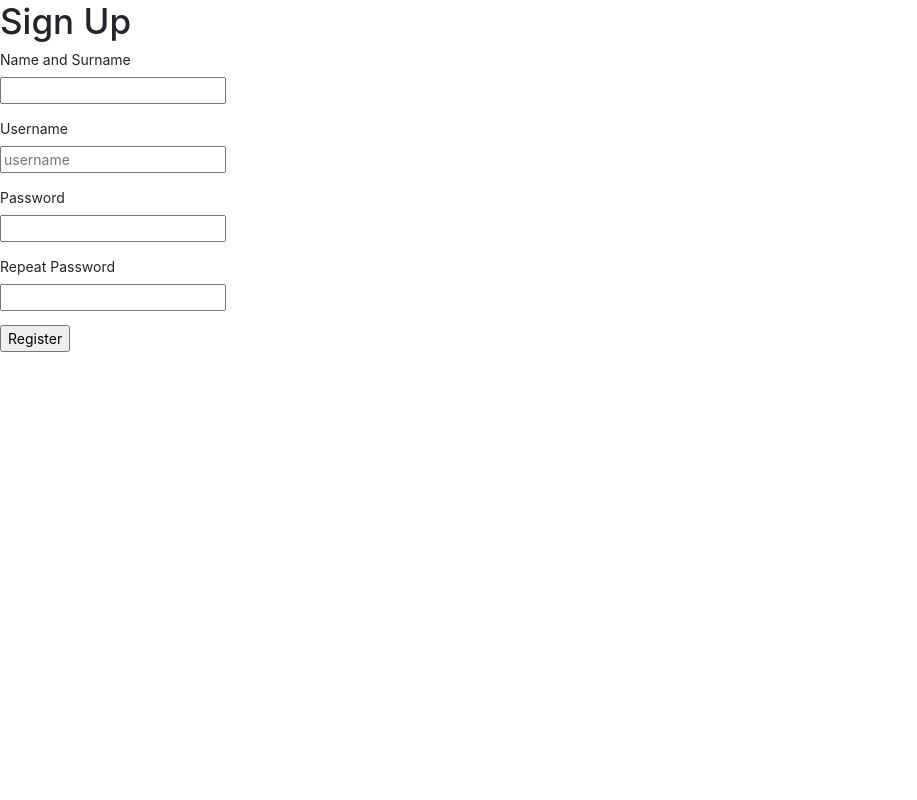
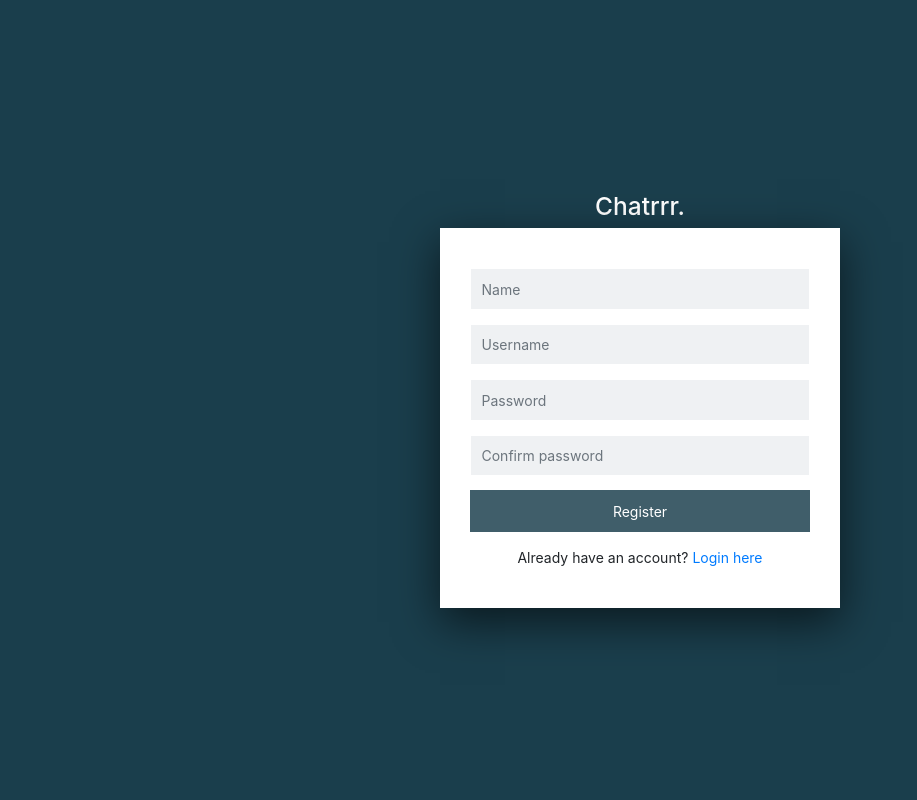
Before and after one commit to hooseinsaid/Flask-Chat--Flask-socketio-, a Flask app: page /register in a window 1280 px wide. Shown: the whole page, without its empty margins (0-917 px from the left). Run offline with Flask 2, Linux system fonts and the light colour scheme; some libraries are stand-ins or nearby versions.

Commit message:
styles update

```diff
--- a/chezchat/__init__.py
+++ b/chezchat/__init__.py
@@ -8,7 +8,7 @@ from flask_socketio import SocketIO
 from flask_login import LoginManager
 
 app = Flask(__name__)
-app.config['SECRET_KEY'] = os.environ.get('SECRET_KEY')
+app.config['SECRET_KEY'] = os.environ.get('SECRET_KEY') or 'Thisisasecret'
 socketio = SocketIO(app, engineio_logger=True, logger=True, cors_allowed_origins='*')
 
 manager = Manager(app)
@@ -22,5 +22,6 @@ migrate = Migrate(app, db)
 
 login = LoginManager(app)
 login.login_view = 'login'
+login.login_message_category = "info"
 
 from chezchat import main
--- a/chezchat/forms.py
+++ b/chezchat/forms.py
@@ -18,8 +18,8 @@ class UserRegistrationForm(FlaskForm):
 class LoginForm(FlaskForm):
     username = StringField('Username', validators=[DataRequired()])
     password = PasswordField('Password', validators=[DataRequired()])
-    submit = SubmitField('Sign In')
+    submit = SubmitField('Login')
 
 class CreateRoomForm(FlaskForm):
     name = StringField('Group name',  validators=[DataRequired(), Length(min=4, max=128)])
-    submit = SubmitField('Create room')
+    submit = SubmitField('Create group')
--- a/chezchat/main.py
+++ b/chezchat/main.py
@@ -42,12 +42,13 @@ def home():
             db.session.add(new_room)
             new_room.subscribers.append(current_user)
             db.session.commit()
-            flash(f'{new_room.name} has been created')
+            flash(f'{new_room.name} has been created', 'success')
             # updates the rooms list in real time for every other user
             socketio.emit('update_rooms', {'name': new_room.name, 'value': new_room.room_id}, broadcast=True)
             return redirect(url_for('home'))
         else:
-            flash('Room not created. Make sure the name field is not empty and is at least 4 characters long ')
+            flash('Room not created. Make sure the name field is not empty and is at least 4 characters long', 'danger')
+            return redirect(url_for('home'))
     return render_template('chatroom.html', form=form, rooms=rooms, current_user=current_user,
                             all_rooms=all_rooms, all_users=all_users, non_friend_users=non_friend_users,
                             zipped_friends_list=zipped_friends_list)
@@ -79,7 +80,7 @@ def register():
         db.session.commit()
         # updates the users list in real time for every other user
         socketio.emit('update_users', {'name': user.name_surname, 'value': user.username}, broadcast=True)
-        flash('You have been successfully registered')
+        flash('You have been successfully registered.<br> Login here', 'success')
         return redirect(url_for('login'))
     return render_template('register.html', form=form)
 
@@ -91,7 +92,7 @@ def login():
     if form.validate_on_submit():
         user = Users.query.filter_by(username=form.username.data).first()
         if user is None or not user.check_password(form.password.data):
-            flash('Invalid username or password')
+            flash('Invalid username or password', 'danger')
             return redirect(url_for('login'))
         login_user(user)
         return redirect(url_for('home'))
@@ -100,7 +101,6 @@ def login():
 @app.route('/logout')
 def logout():
     logout_user()
-    flash('Login again from here to continue chatting')
     return redirect(url_for('login'))
 
 @app.route('/join-room', methods=['GET', 'POST'])
@@ -184,7 +184,6 @@ def handleMessage(data):
         db.session.commit()
         recipients_list = handle_recipients(current_room)
         print(f'\n\n{recipients_list}\n\n from return fxn')
-        # When emitting a msg and the list is empty alert the sender that his msg has not been delivered as he has been kicked
     for recipient in recipients_list:
         emit('handle_messages', data, room=recipient, callback=userReceivedCallback)
     return f"Message {message.msg_id} with uuid {data['uuid']} received by server", data['uuid']
--- a/chezchat/static/css/style.css
+++ b/chezchat/static/css/style.css
@@ -254,3 +298,87 @@ html, body {
     outline: none;
     border: none;
 }
+
+.btn-primary {
+    color: #fff;
+    background-color: #1a3e4cd4 !important;
+    border: none !important;
+    border-style: none;
+    box-shadow: none !important;
+}
+
+.group-marker {
+    border: 1px solid #1A3E4C;
+    border-radius: 100px;
+    padding: 0 6px;
+    font-size: 11px;
+    font-weight: 700;
+    margin-left: 3%;
+    height: fit-content;
+}
+
+.group-marker-active {
+    border-color: #ffffff !important;
+}
+
+.flash-messages {
+    position: sticky;
+    top: 0;
+    z-index: 10;
+    color: #ffffff;
+}
+
+.flash-messages .danger {
+    padding: 5px 15px;
+    background-color: #dc3545;
+}
+
+.flash-messages .success {
+    padding: 5px 15px;
+    background-color: #28a745;
+}
+
+.flash-messages .info {
+    padding: 5px 15px;
+    background-color: #bd951dc4;
+}
+
+.signup-login {
+    background-color: #1A3E4C;
+    height: 100%;
+    display: flex;
+    flex-direction: column;
+    justify-content: center;
+    align-items: center;
+}
+
+.signup-login-container {
+    height: fit-content;
+    background-color: #ffffff;
+    padding: 40px 30px;
+    width: max-content;
+}
+
+.form-wrap {
+    width: 40vw;
+    max-width: 340px;
+    min-width: 210px;
+}
+
+.form-control, .signup-login-container .btn{
+    height: calc(1.5em + .75rem + 10px) !important;
+}
+
+.form-control {
+    background-color: #ced4da52 !important;
+    box-shadow: none !important;
+    border-color: #ffffff00 !important;
+}
+
+.form-control:focus {
+    border-bottom: 2px solid #1a3e4c !important;
+}
+
+.shadow-custom {
+    box-shadow: 0 1rem 3rem rgba(0,0,0,0.6)!important;
+}
--- a/chezchat/templates/base.html
+++ b/chezchat/templates/base.html
@@ -10,18 +10,8 @@
         <link rel="stylesheet" href="https://maxcdn.bootstrapcdn.com/bootstrap/4.4.1/css/bootstrap.min.css">
     </head>
     <body>
-        <!-- Flash error messages -->
-        {% with messages = get_flashed_messages() %}
-        {% if messages %}
-        <ul>
-            {% for message in messages %}
-            <li>{{ message }}</li>
-            {% endfor %}
-        </ul>
-        {% endif %}
-        {% endwith %}
+
         {% block content %}{% endblock %}
-        {% block scripts %} {% endblock %}
 
         <script src="https://kit.fontawesome.com/ab9d596dea.js" crossorigin="anonymous"></script>
         <script src="https://ajax.googleapis.com/ajax/libs/jquery/3.4.1/jquery.min.js"></script>
@@ -29,5 +19,8 @@
         <script src="https://maxcdn.bootstrapcdn.com/bootstrap/4.4.1/js/bootstrap.min.js"></script>
         <script src="https://cdnjs.cloudflare.com/ajax/libs/moment.js/2.27.0/moment-with-locales.min.js"></script>
         <script src="https://cdn.jsdelivr.net/npm/simplebar@5.2.1/dist/simplebar.min.js"></script>
+
+        {% block scripts %} {% endblock %}
+
     </body>
 </html>
--- a/chezchat/templates/register.html
+++ b/chezchat/templates/register.html
@@ -1,37 +1,45 @@
 {% extends "base.html" %}
 
 {% block content %}
-    <h1>Sign Up</h1>
+
+<div class="signup-login">
+    <h3 style="color: #ffffff;">Chatrrr.</h3>
+    <div class="signup-login-container shadow-custom">
         <form action="" method="post" novalidate>
             {{ form.hidden_tag() }}
-        <p>
-            {{ form.name_surname.label }}<br>
-            {{ form.name_surname }}<br>
+            <div class="form-wrap">
+                <div class="form-group">
+                    {{ form.name_surname(class="form-control rounded-0", placeholder="Name") }}
                     {% for error in form.name_surname.errors %}
-            <span style="color: red;">{{ error }}</span>
+                        <span style="color: #dc3545;">{{ error }}</span>
                     {% endfor %}
-        </p>
-        <p>
-            {{ form.username.label }}<br>
-            {{ form.username }}<br>
+                </div>
+                <div class="form-group">
+                    {{ form.username(class="form-control rounded-0", placeholder="Username") }}
                     {% for error in form.username.errors %}
-            <span style="color: red;">{{ error }}</span>
+                        <span style="color: #dc3545;">{{ error }}</span>
                     {% endfor %}
-        </p>
-        <p>
-            {{ form.password.label }}<br>
-            {{ form.password }}<br>
+                </div>
+                <div class="form-group">
+                    {{ form.password(class="form-control rounded-0", placeholder="Password") }}
                     {% for error in form.password.errors %}
-            <span style="color: red;">{{ error }}</span>
+                        <span style="color: #dc3545;">{{ error }}</span>
                     {% endfor %}
-        </p>
-        <p>
-            {{ form.confirm_password.label }}<br>
-            {{ form.confirm_password }}<br>
+                </div>
+                <div class="form-group">
+                    {{ form.confirm_password(class="form-control rounded-0", placeholder="Confirm password") }}
                     {% for error in form.confirm_password.errors %}
-            <span style="color: red;">{{ error }}</span>
+                        <span style="color: #dc3545;">{{ error }}</span>
                     {% endfor %}
-        </p>
-        <p>{{ form.submit() }}</p>
+                </div>
+                <div>{{ form.submit(class="btn btn-block btn-primary rounded-0") }}</div>
+                <div style="margin-top: 15px; display: flex; justify-content: center;">
+                    <span style="margin-right: 4px;">Already have an account?</span>
+                    <a href="{{ url_for('login') }}">Login here</a>
+                </div>
+            </div>
         </form>
+    </div>
+</div>
+
 {% endblock %}
```
Also changed, not shown: other parts of chezchat/static/css/style.css (+48 -4 lines), chezchat/static/scripts/extras.js (+48 -11 lines), chezchat/static/scripts/socketio.js (+11 -5 lines), chezchat/templates/chatroom.html (+53 -27 lines), chezchat/templates/login.html (+31 -13 lines). Lines whose indentation alone changed are shown as unchanged.
